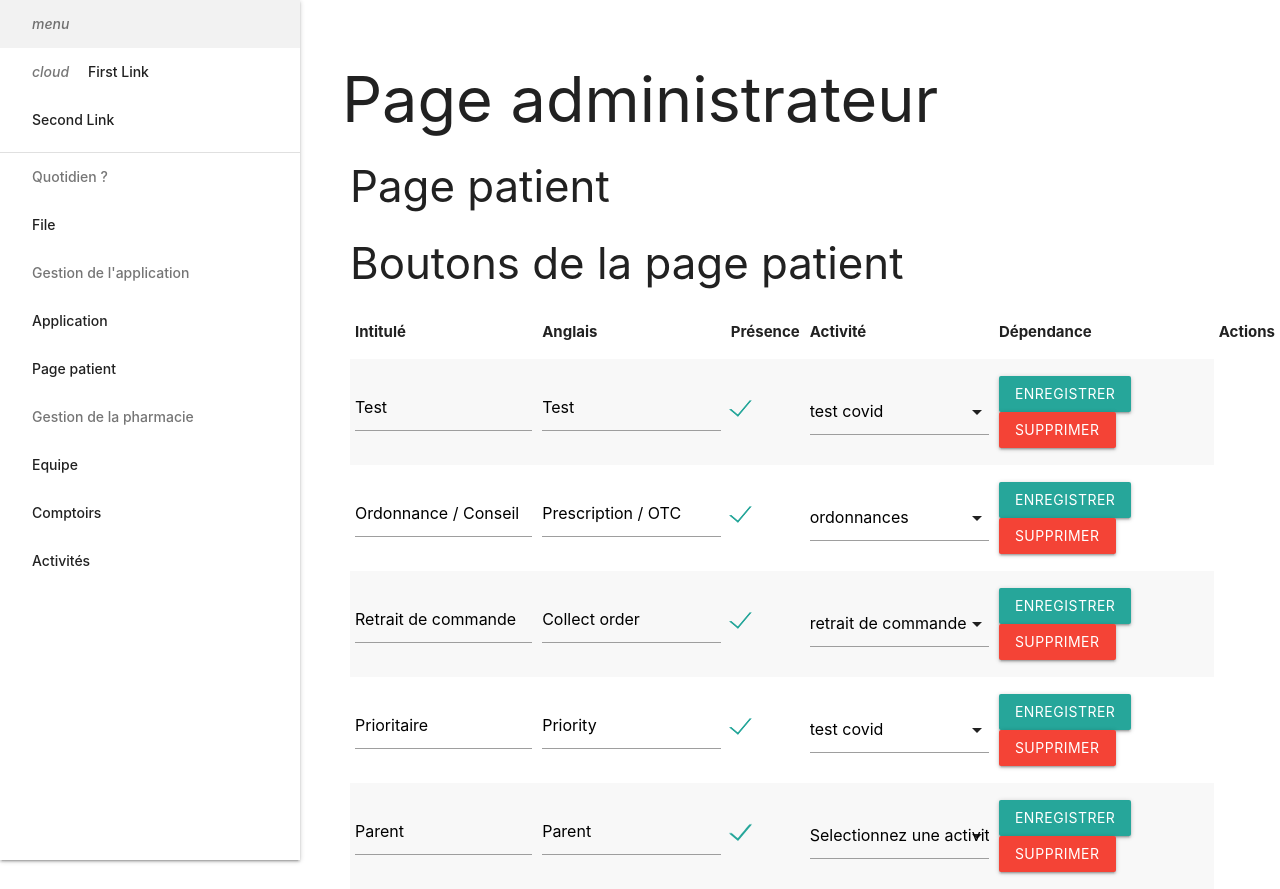
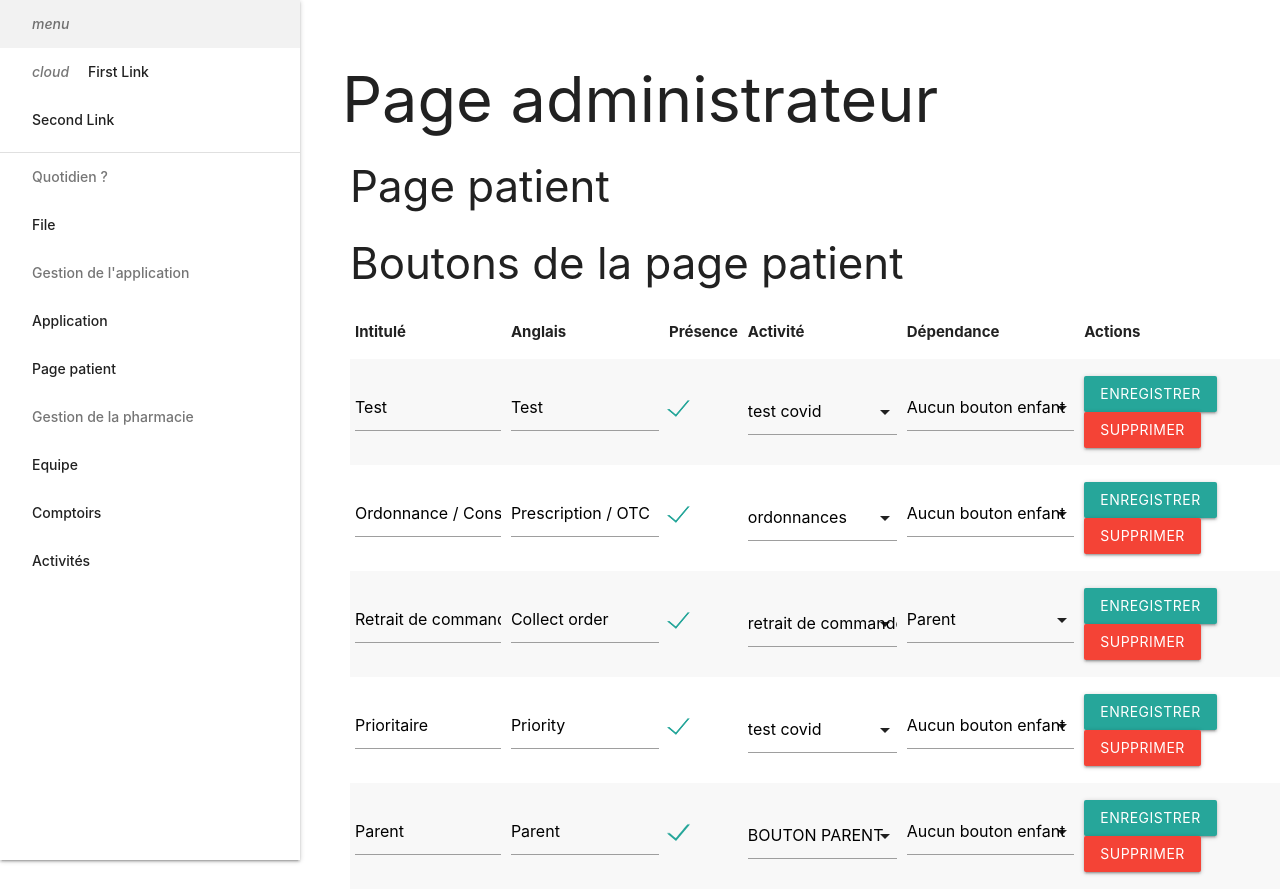
Before and after one commit to TherionAcribus/GestionFile, a Flask app: page /admin/patient in a window 1280 px wide. Run offline with Flask 3, Linux system fonts and the light colour scheme; some libraries are stand-ins or nearby versions.

Commit message:
PAtient > Affichage des boutons enfants

```diff
--- a/app.py
+++ b/app.py
@@ -146,7 +146,7 @@ class ConfigOption(db.Model):
 class ConfigVersion(db.Model):
     id = db.Column(db.Integer, Sequence('config_version_id_seq'), primary_key=True)
     key = db.Column(db.String(50), unique=True, nullable=False)
-    version = db.Column(db.String(50), nullable=False, unique=True)
+    version = db.Column(db.String(50), nullable=False)
     comments = db.Column(db.Text)
     date = db.Column(db.DateTime, default=lambda: datetime.now(timezone.utc))
 
@@ -160,6 +160,7 @@ class Button(db.Model):
     id = db.Column(db.Integer, Sequence('button_id_seq'), primary_key=True)
     by_user = db.Column(db.Boolean, default=False)  # True si le bouton est créé par un user. Permet de savoir si bouton d'origine ou non
     code = db.Column(db.String(20), nullable=True, unique=True)  # Code unique est interne pour les boutons d'origine du logiciel. Permet de les reconnaitre même si le titre change.
+    is_parent = db.Column(db.Boolean, default=False, nullable=True)
     label = db.Column(db.String(50), nullable=False)
     label_en = db.Column(db.String(50))
     is_active = db.Column(db.Boolean, default=True)
@@ -761,7 +762,15 @@ def display_button_table():
     return render_template('admin/patient_page_htmx_buttons_table.html', buttons=buttons, activities = activities)
 
 
-# mise à jour des informations d'un membre
+# affiche la liste des boutons pour le
+@app.route('/admin/patient/display_parent_buttons/<int:button_id>', methods=['GET'])
+def display_children_buttons(button_id):
+    buttons = Button.query.filter_by(is_parent=True).all()
+    button = Button.query.get(button_id)
+    return render_template('admin/patient_page_button_display_children.html', buttons=buttons, button=button)
+
+
+# mise à jour des informations d'un bouton
 @app.route('/admin/patient/button_update/<int:button_id>', methods=['POST'])
 def update_button(button_id):
     try:
@@ -769,17 +778,30 @@ def update_button(button_id):
         if button:
             # Récupérer l'ID de l'activité depuis le formulaire
             activity_id = request.form.get('activity')
+            # GEstion du cas ou le bouton est un bouton parent
+            if activity_id == "parent_button":
+                button.is_parent = True
+                button.activity = None
+            else:
+                # Récupérer l'instance de l'activité correspondante
+                if activity_id:
+                    activity = Activity.query.get(activity_id)
+                    if activity:
+                        button.activity = activity
+                        button.is_parent = False
+                    else:
+                        return "Activité non trouvée", 404
+                else:
+                    # Si aucun ID d'activité n'est fourni, on peut décider de mettre l'attribut à None
+                    button.activity = None
 
-            # Récupérer l'instance de l'activité correspondante
-            if activity_id:
-                activity = Activity.query.get(activity_id)
-                if activity:
-                    button.activity = activity
+            parent_btn_id = request.form.get('parent_btn')
+            if parent_btn_id:
+                parent_button = Button.query.get(parent_btn_id)
+                if parent_button:
+                    button.parent_button = parent_button
                 else:
-                    return "Activité non trouvée", 404
-            else:
-                # Si aucun ID d'activité n'est fourni, on peut décider de mettre l'attribut à None
-                button.activity = None
+                    return "Bouton parent non trouvé", 404
 
             is_present = True if request.form.get('is_present') == "true" else False
             button.is_present = is_present
@@ -840,19 +862,11 @@ def patients_old():
 
 
 
-
 @app.route('/patient_right_page_default')
 def patient_right_page_default():
     print("default")
     return render_template('htmx/patient_right_page_default.html')
 
-
-# affiche les boutons de gauche
-@app.route('/patient/patient_buttons_left')
-def patient_right_page():
-    buttons = Button.query.filter_by(is_present = True).all()
-    print("BUTTONS", buttons)
-    return render_template('patient/patient_buttons_left.html', buttons=buttons)
 
 
 @app.route('/counter_old/<int:counter_number>')
@@ -1003,11 +1017,34 @@ def patients_front_page():
     return render_template('patient/patient_front_page.html')
 
 
+# affiche les boutons de gauche
+@app.route('/patient/patient_buttons_left')
+def patient_right_page():
+    buttons = Button.query.filter_by(is_present = True, parent_button_id = None).all()
+    print("BUTTONS", buttons)
+    return render_template('patient/patient_buttons_left.html', buttons=buttons)
+
+
 @app.route('/patients_submit', methods=['POST'])
 def patients_submit():
     print("patients_submit")
     # Récupération des données du formulaire
     print(request.form)
+    if request.form.get('is_parent')  == 'True':
+        return display_children_buttons_for_right_page(request)
+    else:
+        return display_validation_after_choice(request)
+
+
+# affiche les boutons "enfants" de droite
+def display_children_buttons_for_right_page(request):
+    children_buttons = Button.query.filter_by(is_present = True, parent_button_id = request.form.get('button_id')).all()
+    print("children_buttons", children_buttons)
+    return render_template('patient/patient_buttons_left.html', buttons=children_buttons)
+
+
+# affiche la page de validation pour page gauche et droite
+def display_validation_after_choice(request):
     activity_id = request.form.get('activity_id')
     print("reason", activity_id)
 
--- a/bdd.py
+++ b/bdd.py
@@ -76,6 +76,7 @@ def init_update_default_buttons_db_from_json(ConfigVersion, Button, db):
             print("maj boutons")
             button = Button.query.filter_by(code=button_data['code']).first()
             if button:
+                button.is_parent = button_data['is_parent']
                 button.label = button_data['label']
                 button.by_user = False
                 button.code = button_data['code']
--- a/static/js/admin.js
+++ b/static/js/admin.js
@@ -78,6 +78,11 @@ socket.on('open_modal_confirm_delete_patient_table', function(data) {
 });
 
 
+// ---------------- BOUTONS ----------------
+
+
+
+
 // ---------------- GENERAL ----------------
 
 function initSelects() {
--- a/static/json/default_buttons.json
+++ b/static/json/default_buttons.json
@@ -1,5 +1,5 @@
 {
-    "version": "0.5",
+    "version": "0.9",
     "comments": "Version de test",
         "buttons": [
         {
@@ -9,7 +9,8 @@
             "shape": "square",
             "image_url": "",
             "is_present": true,
-            "is_active": true
+            "is_active": true,
+            "is_parent": false
         },
         {
             "code": "TEST",
@@ -18,7 +19,8 @@
             "shape": "square",
             "image_url": "",
             "is_present": true,
-            "is_active": true
+            "is_active": true,
+            "is_parent": false
         },
         {
             "code": "COLLECT",
@@ -27,7 +29,8 @@
             "shape": "square",
             "image_url": "",
             "is_present": true,
-            "is_active": true
+            "is_active": true,
+            "is_parent": false
         },
         {
             "code": "PRIORITY",
@@ -36,7 +39,18 @@
             "shape": "square",
             "image_url": "",
             "is_present": true,
-            "is_active": true
+            "is_active": true,
+            "is_parent": false
+        },
+        {
+            "code": "PARENT",
+            "label": "Parent",
+            "label_en": "Parent",
+            "shape": "square",
+            "image_url": "",
+            "is_present": true,
+            "is_active": true,
+            "is_parent": true
         }
     ]
 }
--- /dev/null
+++ b/templates/admin/patient_page_button_display_children.html
@@ -0,0 +1,8 @@
+<select id="parent-{{ button.id }}">
+    <option value="None" selected>Aucun bouton enfant</option>
+    {% for but in buttons %}
+        <option value="{{ but.id }}"
+                {{ 'selected' if but.id == button.parent_button.id else '' }}
+        >{{ but.label }}</option>
+    {% endfor %}
+</select>
--- a/templates/admin/patient_page_htmx_buttons_table.html
+++ b/templates/admin/patient_page_htmx_buttons_table.html
@@ -26,13 +26,26 @@
             </td>
             <td>
                 <div class="input-field">
-                <select id="activity-{{ button.id }}">
-                    <option value="" disabled selected>Selectionnez une activité liée à ce bouton</option>
-
-                    {% for activity in activities %}
-                    <option value="{{ activity.id }}" {{ 'selected' if activity.id == button.activity.id else '' }}>{{ activity.name }} </option>
-                    {% endfor %}
-                </select>
+                    <select id="activity-{{ button.id }}">
+                        <option value="" disabled selected>Selectionnez une activité liée à ce bouton</option>
+                        <option value="parent_button"
+                                {{ 'selected' if button.is_parent == True else '' }}>BOUTON PARENT
+                        </option>
+                        {% for activity in activities %}
+                            <option value="{{ activity.id }}"
+                                            {{ 'selected' if activity.id == button.activity.id else '' }}>{{ activity.name }} </option>
+                        {% endfor %}
+                    </select>
+                </div>
+            </td>
+            <td>
+                <div id="select_parent_buttons-{{ button.id }}"
+                    hx-get="/admin/patient/display_parent_buttons/{{ button.id }}"
+                    hx-trigger="load, refresh_parent_buttons"
+                    hx-target="#select_parent_buttons-{{ button.id }}"
+                    hx-swap="innerHTML"
+                >
+                    <!-- Place du Select bouton enfant -->
                 </div>
             </td>
             <td>
@@ -43,6 +56,7 @@
                             "label_en": document.getElementById("label_en-{{ button.id }}").value,
                             "is_present": document.getElementById("is_present-{{ button.id }}").checked,
                             "activity": document.getElementById("activity-{{ button.id }}").value,
+                            "parent_btn": document.getElementById("parent-{{ button.id }}").value,
                             }'>
                     Enregistrer
                 </button>
--- a/templates/patient/patient_buttons_left.html
+++ b/templates/patient/patient_buttons_left.html
@@ -3,7 +3,10 @@ Bouton {{buttons}}
 <div class="col s6 valign-wrapper div-btn-large">
     <button class="btn-large waves-effect waves-light col"
             hx-post="/patients_submit"
-            hx-vals='{"activity_id": "{{ button.activity.id }}"}'
+            hx-vals='{"activity_id": "{{ button.activity.id }}",
+                    "is_parent": "{{ button.is_parent }}",
+                    "button_id": "{{ button.id }}"
+                    }'
             hx-target="#htmx_div_left_page"
             style="background-image:url('/static/images/retrait.png');
                     background-size: cover;">
```
Also changed, not shown: migrations/versions/5502a29a3ab9_added_is_parent_to_button.py (added, +32 -0 lines), instance/queuedatabase.db.
